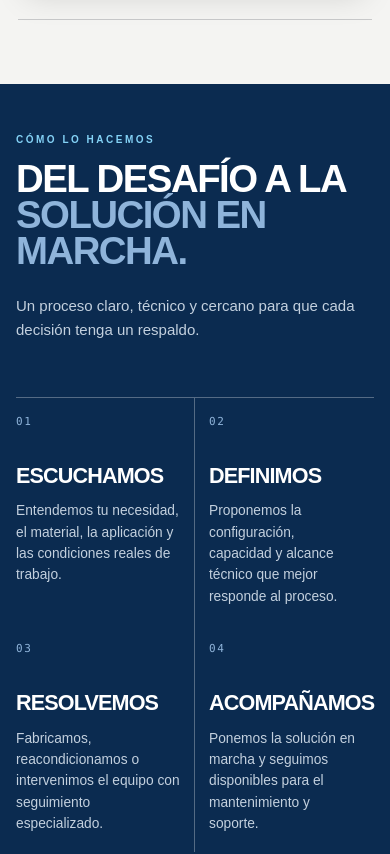
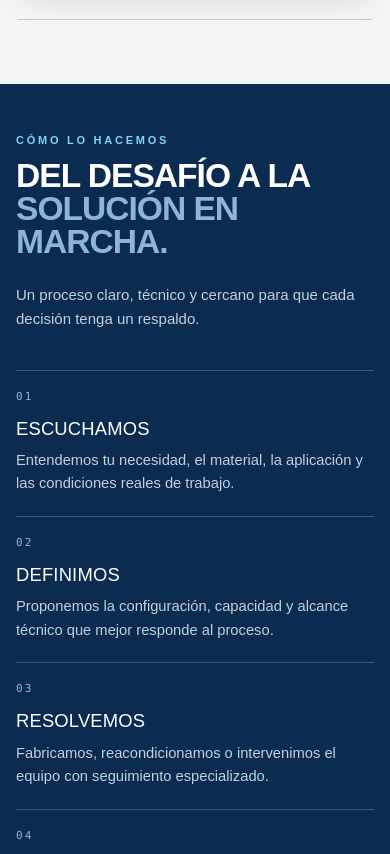
Before and after one commit to Nico-valdes/domarco, a Next.js app: page / in a window 390 px wide. Shown: the part 2460-3314 px from the top of the page. Built offline with nearby package versions, Linux system fonts and the light colour scheme.

Commit message:
process section update

```diff
--- a/components/domarco-lower-sections.tsx
+++ b/components/domarco-lower-sections.tsx
@@ -7,31 +7,33 @@ export function DomarcoProcess() {
       <div className="mx-auto max-w-[1480px] px-4 py-12 sm:px-6 sm:py-20 lg:px-12 lg:py-28">
         <div className="grid grid-cols-1 items-end gap-6 min-[701px]:grid-cols-[1.1fr_0.9fr] min-[701px]:gap-14">
           <div>
-            <p className="mb-3.5 text-[10px] font-bold uppercase tracking-[.25em] text-[#84d2f6]">
+            <p className="mb-3 text-[11px] font-semibold uppercase tracking-[.25em] text-[#84d2f6]">
               Cómo lo hacemos
             </p>
-            <h2 className="font-['Arial',sans-serif] text-[clamp(2.4rem,4.2vw,4.2rem)] font-bold uppercase leading-[0.95] tracking-[-0.04em] text-white">
+            <h2 className="font-['Arial',sans-serif] text-[clamp(2.1rem,6.8vw,2.75rem)] font-bold uppercase leading-[0.98] tracking-[-0.03em] text-white min-[701px]:text-[clamp(2.4rem,4.2vw,4.2rem)] min-[701px]:leading-[0.95] min-[701px]:tracking-[-0.04em]">
               Del desafío a la<br />
-              <span className="text-[#8fb4da]">solución en marcha.</span>
+              <span className="text-[#8fb4da]">
+                solución en <br className="min-[701px]:hidden" />marcha.
+              </span>
             </h2>
           </div>
-          <p className="mb-1.5 max-w-[360px] text-[15px] leading-relaxed text-[#c3d0de]">
+          <p className="mb-1.5 max-w-[360px] text-[15px] font-normal leading-relaxed text-[#c3d0de]">
             Un proceso claro, técnico y cercano para que cada decisión tenga un respaldo.
           </p>
         </div>
-        <div className="mt-12 grid grid-cols-2 border-t border-white/30 min-[701px]:mt-[72px] min-[701px]:grid-cols-4">
+        <div className="mt-8 border-t border-white/20 min-[701px]:mt-[72px] min-[701px]:grid min-[701px]:grid-cols-4">
           {processSteps.map((step) => (
             <article
               key={step.no}
-              className="flex min-h-[220px] flex-col py-[18px] pr-3.5 max-[700px]:border-r max-[700px]:border-white/30 max-[700px]:even:border-r-0 max-[700px]:even:pl-3.5 min-[701px]:min-h-[250px] min-[701px]:border-r min-[701px]:border-white/30 min-[701px]:py-6 min-[701px]:pr-[22px] min-[701px]:[&:not(:first-child)]:pl-[22px] min-[701px]:last:border-r-0"
+              className="flex flex-col border-b border-white/20 py-5 ast:border-b-0 min-[701px]:min-h-[250px] min-[701px]:border-b-0 min-[701px]:border-r min-[701px]:border-white/20 min-[701px]:py-6 min-[701px]:pr-[22px] min-[701px]:[&:not(:first-child)]:pl-[22px] min-[701px]:last:border-r-0"
             >
-              <span className="font-mono text-[11px] leading-none tracking-[.15em] text-[#8fb4da]">
+              <span className="font-mono text-[11px] font-medium leading-none tracking-[.2em] text-[#8fb4da]">
                 {step.no}
               </span>
-              <h3 className="mt-[38px] font-['Arial',sans-serif] text-[1.35rem] font-bold uppercase leading-none tracking-[-0.04em] text-white min-[701px]:mt-14 min-[701px]:text-[clamp(1.5rem,2.3vw,2.4rem)]">
+              <h3 className="mt-3.5 text-[1.15rem] font-normal uppercase leading-snug tracking-[0.01em] text-white min-[701px]:mt-14 min-[701px]:text-[clamp(1.35rem,2.1vw,2.2rem)] min-[701px]:tracking-tight">
                 {step.title}
               </h3>
-              <p className="mt-3.5 max-w-[230px] text-[0.86rem] leading-[1.55] text-[#c3d0de] min-[701px]:text-[0.92rem]">
+              <p className="mt-2 text-[0.92rem] font-normal leading-[1.6] text-[#c3d0de] min-[701px]:mt-3.5 min-[701px]:max-w-[230px]">
                 {step.text}
               </p>
             </article>
```
